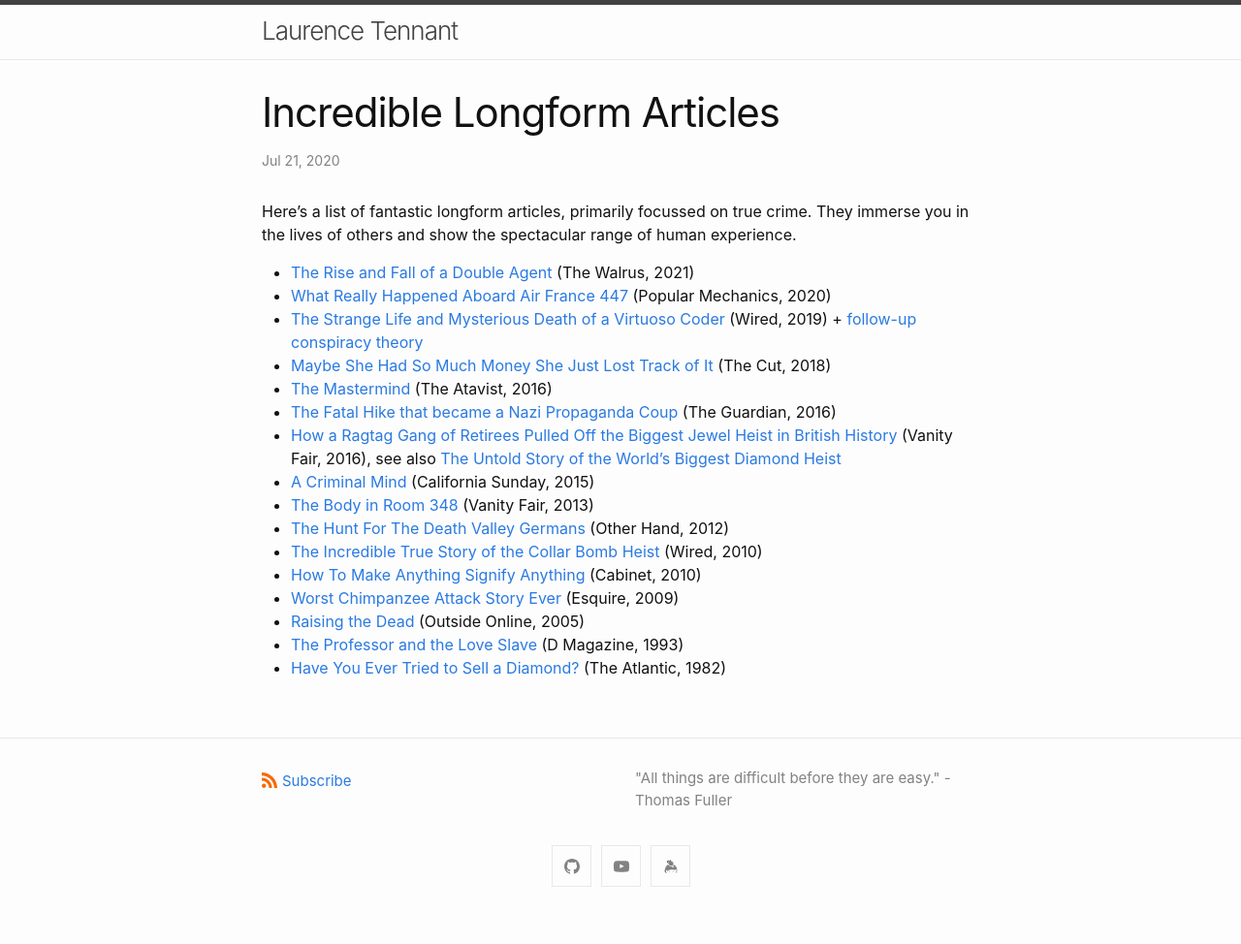
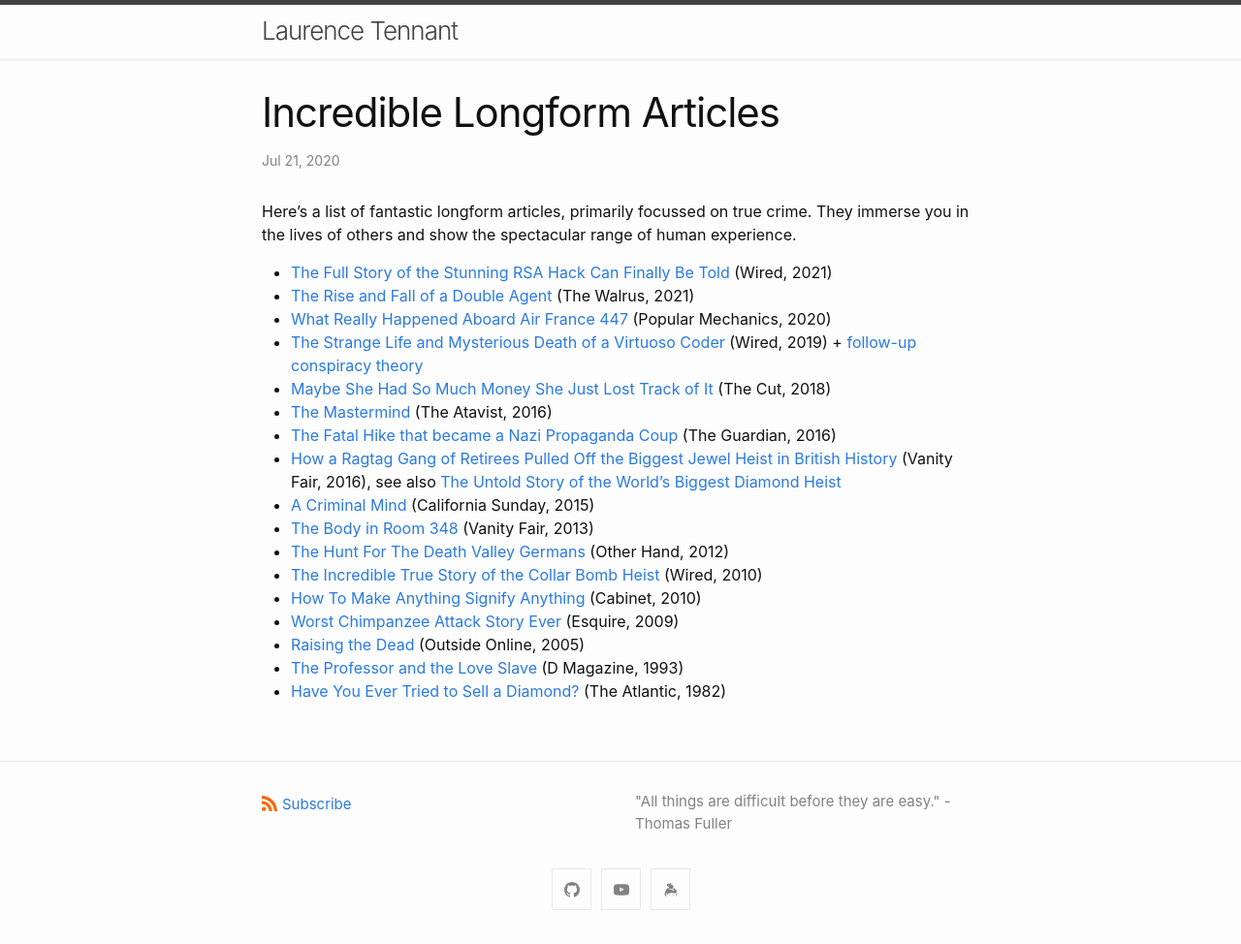
Before and after one commit to hyperreality/hyperreality.github.com, a Jekyll site: the page built from _posts/2020-07-21-longform-reads.markdown, in a window 1280 px wide. Shown: the whole page at 97% size. Built offline with Jekyll 4.4.1, drawn with Linux system fonts in a browser that asks for light colours; before the commit the page ends 950 px from its top, so only the background shows below that.

Commit message:
Add RSA hack article

```diff
--- a/_posts/2020-07-21-longform-reads.markdown
+++ b/_posts/2020-07-21-longform-reads.markdown
@@ -6,6 +6,7 @@
 
 Here's a list of fantastic longform articles, primarily focussed on true crime. They immerse you in the lives of others and show the spectacular range of human experience.
 
+- [The Full Story of the Stunning RSA Hack Can Finally Be Told](https://www.wired.com/story/the-full-story-of-the-stunning-rsa-hack-can-finally-be-told/) (Wired, 2021)
 - [The Rise and Fall of a Double Agent](https://thewalrus.ca/the-rise-and-fall-of-a-double-agent/) (The Walrus, 2021)
 - [What Really Happened Aboard Air France 447](https://www.popularmechanics.com/flight/a3115/what-really-happened-aboard-air-france-447-6611877) (Popular Mechanics, 2020)
 - [The Strange Life and Mysterious Death of a Virtuoso Coder](https://www.wired.com/story/strange-life-mysterious-death-of-virtuoso-coder/) (Wired, 2019) + [follow-up conspiracy theory](https://github.com/zack-bitcoin/amoveo-docs/blob/master//other_blockchains/tessr.md)
```
